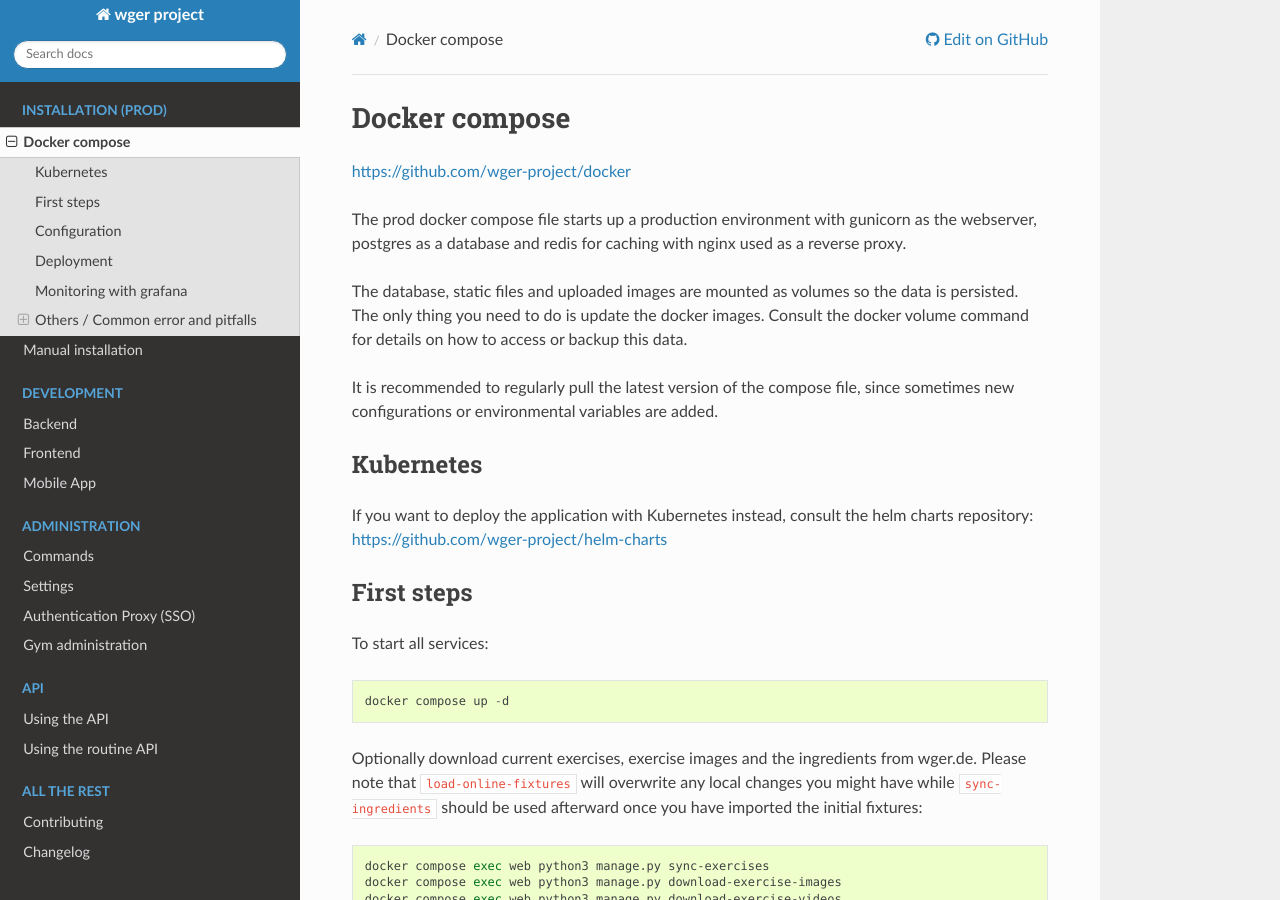
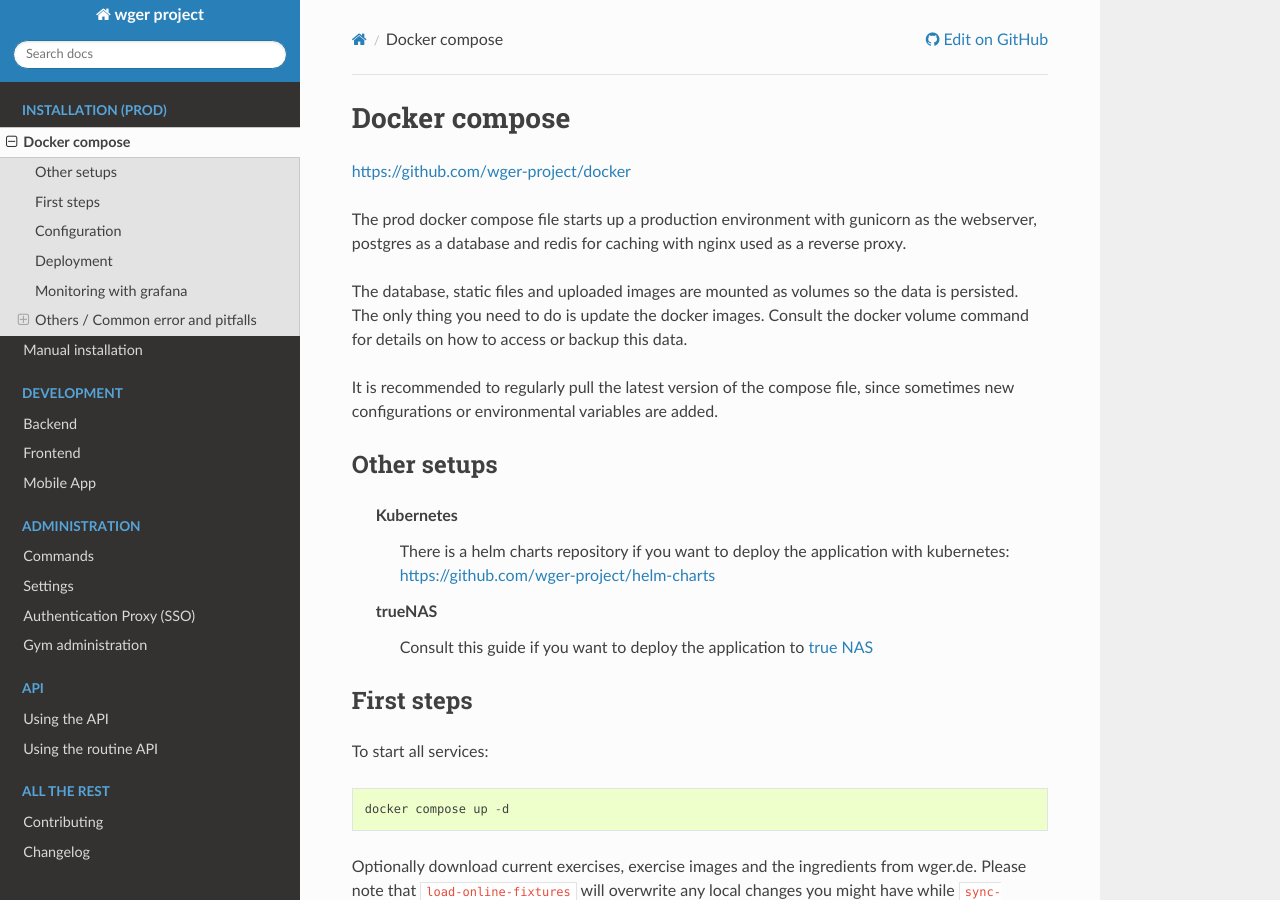
Before and after one commit to wger-project/docs, a Sphinx documentation site: the page built from docs/production/docker.rst, in a window 1280 px wide and 900 px high. Built offline with Sphinx 7.4.7 and the Read the Docs theme 3.1.0, drawn with Linux system fonts in a browser that asks for light colours.

Commit message:
Add section on installation on trueNAS
See https://github.com/wger-project/docker/issues/130

```diff
--- a/docs/production/docker.rst
+++ b/docs/production/docker.rst
@@ -17,11 +17,15 @@ backup this data.
 It is recommended to regularly pull the latest version of the compose file,
 since sometimes new configurations or environmental variables are added.
 
-Kubernetes
-----------
+Other setups
+------------
 
-If you want to deploy the application with Kubernetes instead, consult the helm
-charts repository: https://github.com/wger-project/helm-charts
+  **Kubernetes**
+    There is a helm charts repository if you want to deploy the application with
+    kubernetes: https://github.com/wger-project/helm-charts
+
+  **trueNAS**
+    Consult this guide if you want to deploy the application to :ref:`truenas`
 
 First steps
 -----------
```
Also changed, not shown: docs/production/true_nas.rst (added, +105 -0 lines).
